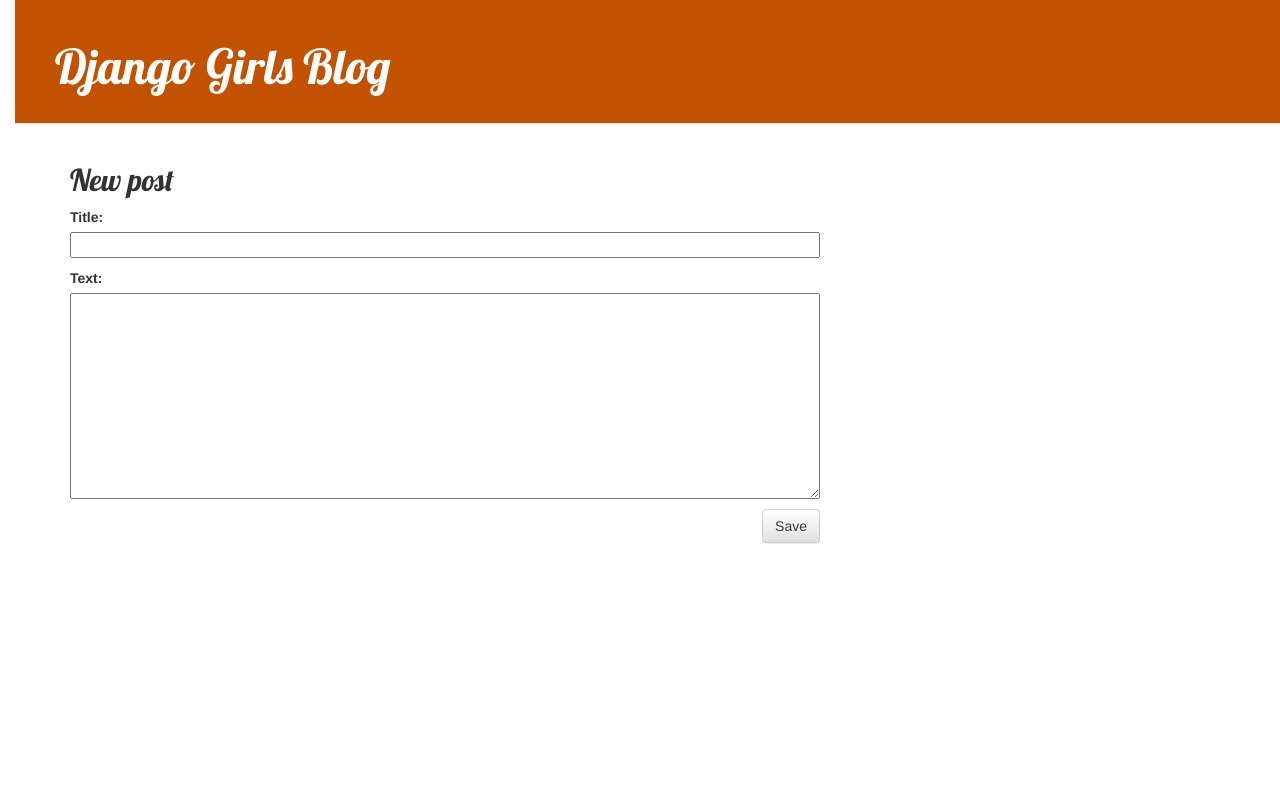
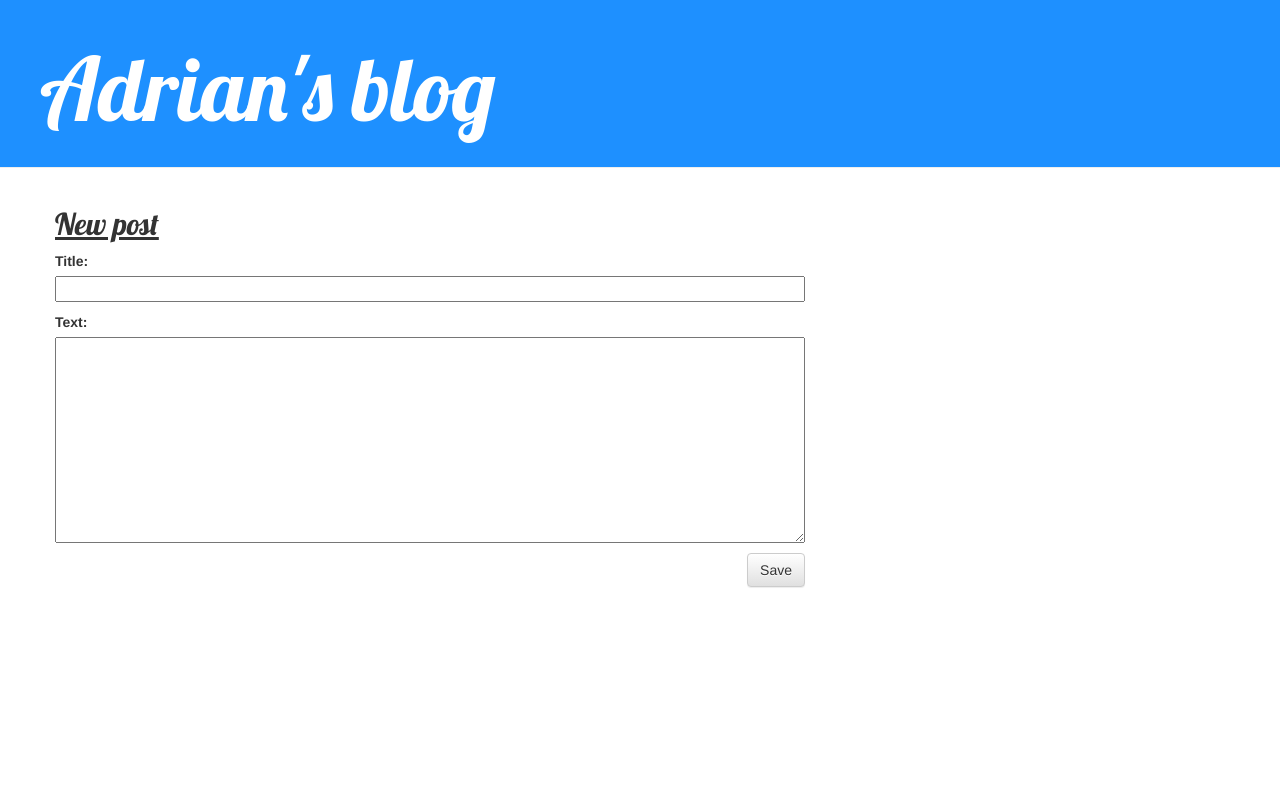
Before and after one commit to AdrianDavid05/my-first-blog, a Django app: page /post/new/ in a window 1280 px wide. Run offline with Django 3.2, Linux system fonts and the light colour scheme; some libraries are stand-ins or nearby versions.

Commit message:
Made some changes

```diff
--- a/blog/static/css/blog.css
+++ b/blog/static/css/blog.css
@@ -1,20 +1,12 @@
-h1 a, h2 a {
-    color: #FF8833;
-    font-family: 'Lobster';
-}
-body {
-    padding-left: 15px;
-}
-
 .page-header {
-    background-color: #C25100;
+    background-color: #1E90FF;
     margin-top: 0;
     padding: 20px 20px 20px 40px;
 }
 
 .page-header h1, .page-header h1 a, .page-header h1 a:visited, .page-header h1 a:active {
     color: #ffffff;
-    font-size: 36pt;
+    font-size: 66pt;
     text-decoration: none;
 }
 
@@ -24,6 +16,10 @@
 
 h1, h2, h3, h4 {
     font-family: 'Lobster', cursive;
+}
+
+h2 {
+    text-decoration: underline;
 }
 
 .date {
--- a/blog/templates/blog/base.html
+++ b/blog/templates/blog/base.html
@@ -1,19 +1,19 @@
 {% load static %}
 <html>
     <head>
-        <title>Django Girls blog</title>
+        <title>Adrian's blog</title>
+
         <link rel="stylesheet" href="//maxcdn.bootstrapcdn.com/bootstrap/3.2.0/css/bootstrap.min.css">
         <link rel="stylesheet" href="//maxcdn.bootstrapcdn.com/bootstrap/3.2.0/css/bootstrap-theme.min.css">
+        <link href="//fonts.googleapis.com/css?family=Lobster&subset=latin,latin-ext" rel="stylesheet" type="text/css">
         <link rel="stylesheet" href="{% static 'css/blog.css' %}">
-        <link href="//fonts.googleapis.com/css?family=Lobster&subset=latin,latin-ext" rel="stylesheet" type="text/css">
-
     </head>
     <body>
         <div class="page-header">
             {% if user.is_authenticated %}
                 <a href="{% url 'post_new' %}" class="top-menu"><span class="glyphicon glyphicon-plus"></span></a>
             {% endif %}
-            <h1><a href="/">Django Girls Blog</a></h1>
+            <h1><a href="/">Adrian's blog</a></h1>
 
         </div>
         <div class="content container">
```
